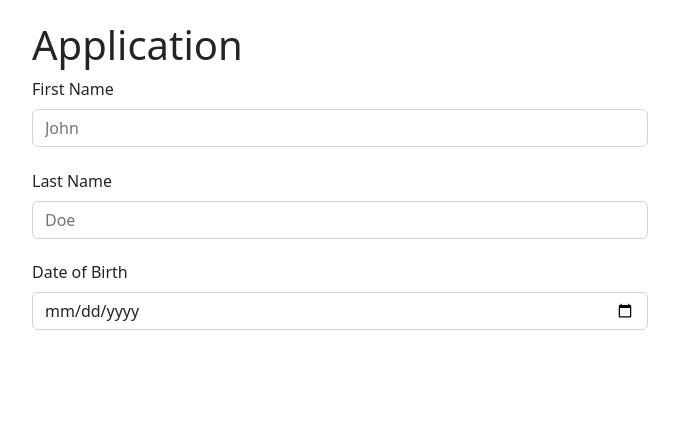
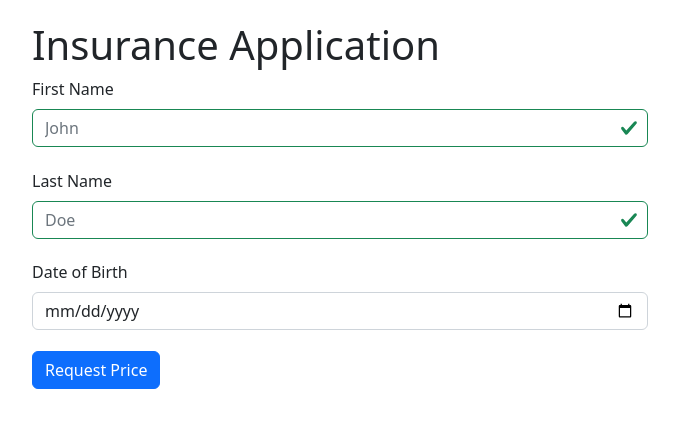
Before and after one commit to inchakov/application-form, a React (Create React App) app in the folder packages/client/: page / in a window 1280 px wide. Shown: the top 428 px of the page, without its empty margins (300-979 px from the left). Built offline with nearby package versions, Linux system fonts and the light colour scheme.

Commit message:
add react hook form

```diff
--- a/packages/client/package.json
+++ b/packages/client/package.json
@@ -14,6 +14,7 @@
     "react": "^18.2.0",
     "react-bootstrap": "^2.7.2",
     "react-dom": "^18.2.0",
+    "react-hook-form": "^7.43.7",
     "react-scripts": "5.0.1",
     "typescript": "^4.9.5",
     "web-vitals": "^2.1.4"
--- a/packages/client/src/components/App.tsx
+++ b/packages/client/src/components/App.tsx
@@ -2,27 +2,44 @@ import React from 'react';
 import './App.css';
 import Container from 'react-bootstrap/Container';
 import Form from 'react-bootstrap/esm/Form';
+import { useForm } from 'react-hook-form';
+import { PartialApplication } from '../../../shared/model/application';
+import Button from 'react-bootstrap/Button';
 
 function App() {
+
+  const { register, handleSubmit, formState: { errors } } = useForm<PartialApplication>({})
+  const onSubmit = (data: PartialApplication) => console.log(data);
+
   return (
-    <Container className="application-container">
-      <h1>Application</h1>
-      <Form>
-        <Form.Group className="application-input-group" controlId='firstName'>
+    <Container className='application-container'>
+      <h1>Insurance Application</h1>
+      <Form onSubmit={handleSubmit(onSubmit)}>
+        <Form.Group className='application-input-group' controlId='firstName'>
           <Form.Label>First Name</Form.Label>
-          <Form.Control type='text' placeholder='John' />
+          <Form.Control
+            type='text'
+            placeholder='John'
+            {...register('firstName', { required: true })}
+            isValid={!errors.firstName}
+          />
+        </Form.Group>
+        <Form.Group className='application-input-group' controlId='lastName'>
+          <Form.Label>Last Name</Form.Label>
+          <Form.Control
+            type='text'
+            placeholder='Doe'
+            {...register('lastName', { required: true })}
+            isValid={!errors.lastName}
+          />
+          <Form.Control.Feedback type='invalid'>{errors.lastName ? 'Please input Last Name' : ''}</Form.Control.Feedback>
+        </Form.Group>
+        <Form.Group className='application-input-group' controlId='dateOfBirth'>
+          <Form.Label>Date of Birth</Form.Label>
+          <Form.Control type='Date' max='2007-03-19' {...register('dateOfBirth')} />
           <Form.Control.Feedback type='invalid'></Form.Control.Feedback>
         </Form.Group>
-        <Form.Group className="application-input-group" controlId='lastName'>
-          <Form.Label>Last Name</Form.Label>
-          <Form.Control type='text' placeholder='Doe' />
-          <Form.Control.Feedback type='invalid'></Form.Control.Feedback>
-        </Form.Group>
-        <Form.Group className="application-input-group" controlId='dateOfBirth'>
-          <Form.Label>Date of Birth</Form.Label>
-          <Form.Control type='Date' max='2007-03-19'/>
-          <Form.Control.Feedback type='invalid'></Form.Control.Feedback>
-        </Form.Group>
+        <Button as='input' type='submit' value='Request Price' />
       </Form>
     </Container>
   );
```
